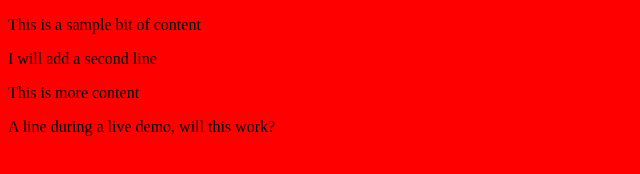
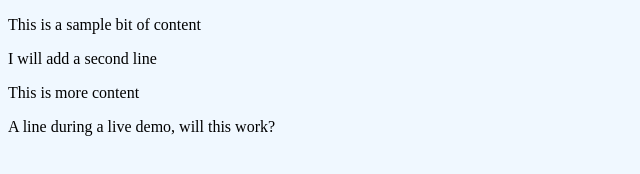
Before and after one commit to ahhendela/GitDemo, a plain HTML site: page index.html in a window 1280 px wide. Shown: the whole page, without its empty margins (0-640 px from the left). Drawn offline with Linux system fonts and the light colour scheme.

Commit message:
back to aliceblue

```diff
--- a/css/main.css
+++ b/css/main.css
@@ -1,3 +1,3 @@
 body {
-    background-color: red;
+    background-color: aliceblue;
 }
```
